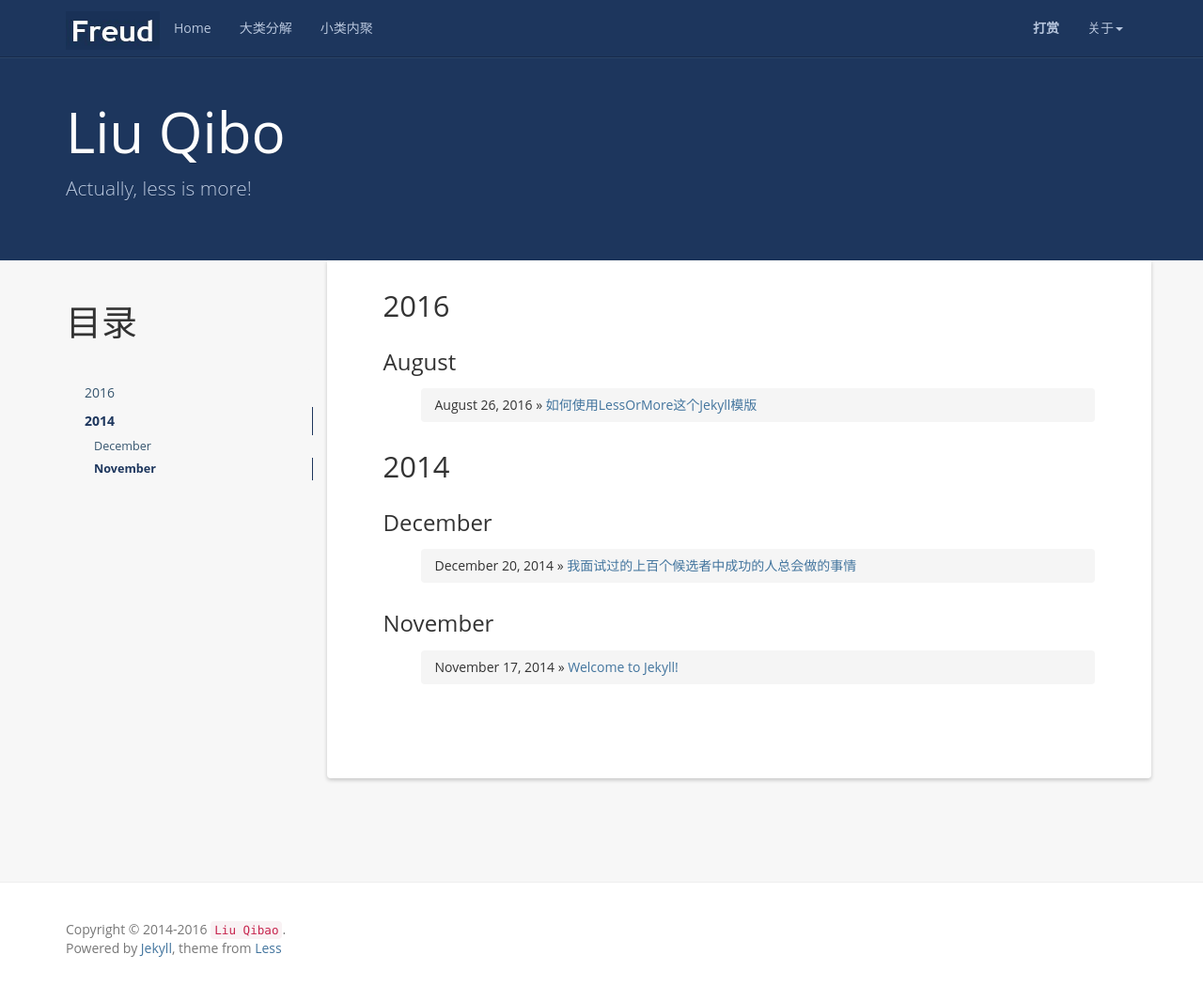
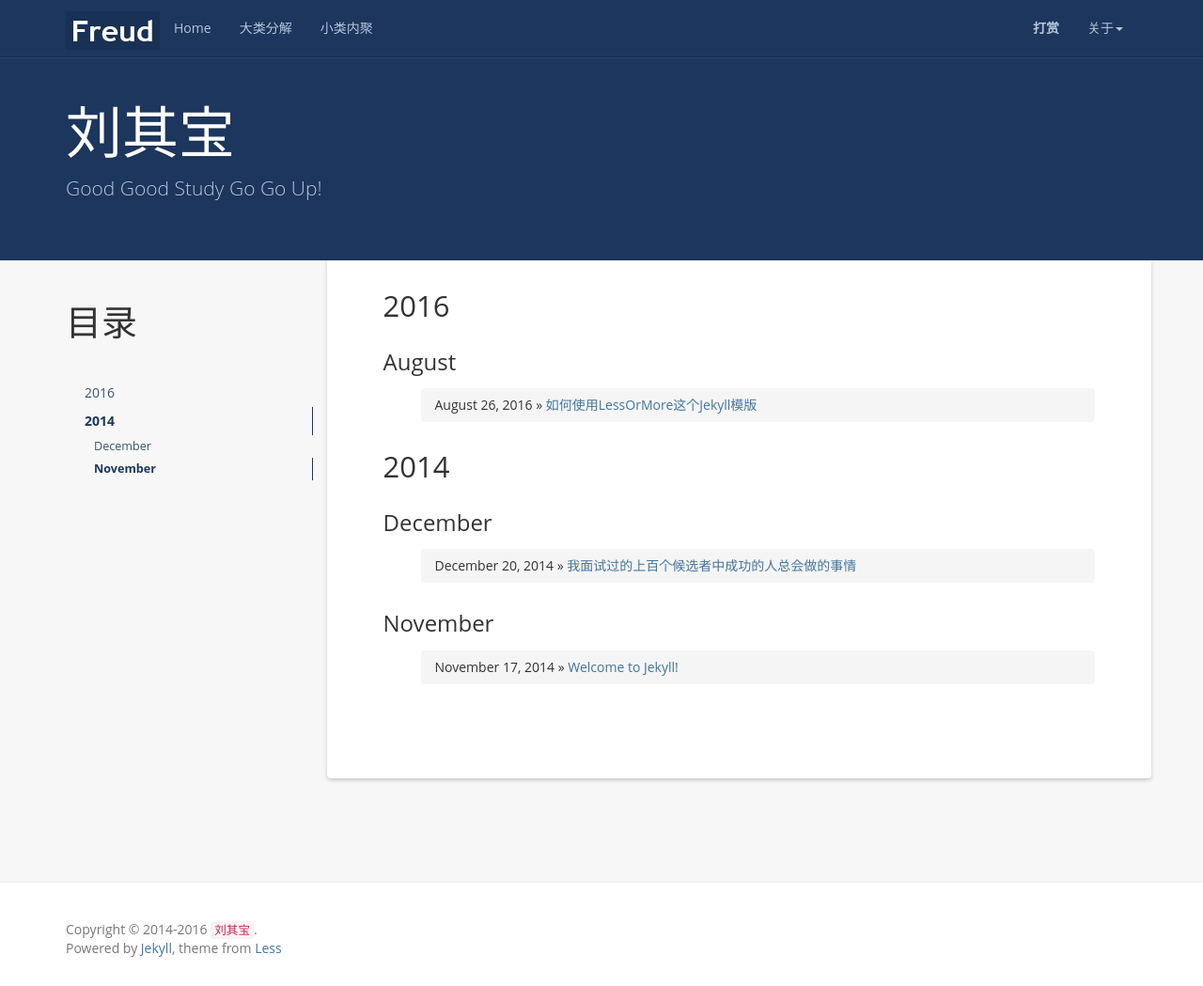
Before and after one commit to liuqb566/liuqb566.github.io, a Jekyll site: the page built from index.html, in a window 1280 px wide and 1049 px high. Shown: the whole window at 94% size. Built offline with Jekyll 4.4.1, drawn with Linux system fonts in a browser that asks for light colours; the list of posts is cut into pages by our own code; comment, search, counter and statistics services are not loaded.

Commit message:
chang my information

```diff
--- a/_config.yml
+++ b/_config.yml
@@ -1,15 +1,15 @@
 # Site settings
-name: Liu Qibo
+name: 刘其宝
 email: liuqibao566@163.com
-author: Liu Qibao
+author: 刘其宝
 url: http://liuqibao.me
-resume_site: http://www.hifreud.com/Resume.io/
+resume_site: http://liuqibao.me
 github: https://github.com/liuqb566
 baseurl: ""
-description: Actually, less is more!
+description: Good Good Study Go Go Up!
 meta_description: God!
 motto: It's our wits that make us men.
-banner: 学而不思则罔，思而不学则殆。
+banner: 学操千曲而后晓声，观千剑而后识器！
 
 #permalink: /:categories/:year/:month/:day/:title/
 permalink: /:year/:month/:day/:title/
@@ -27,9 +27,9 @@ FB:
   comments :
     provider : duoshuo
     duoshuo:
-        short_name : luoyan35714
+        short_name : liuqibao
     disqus :
-        short_name : freudkang
+        short_name :
     # facebook :
     #   appid : 123
     #   num_posts: 5
```
Also changed, not shown: 12 other files.
